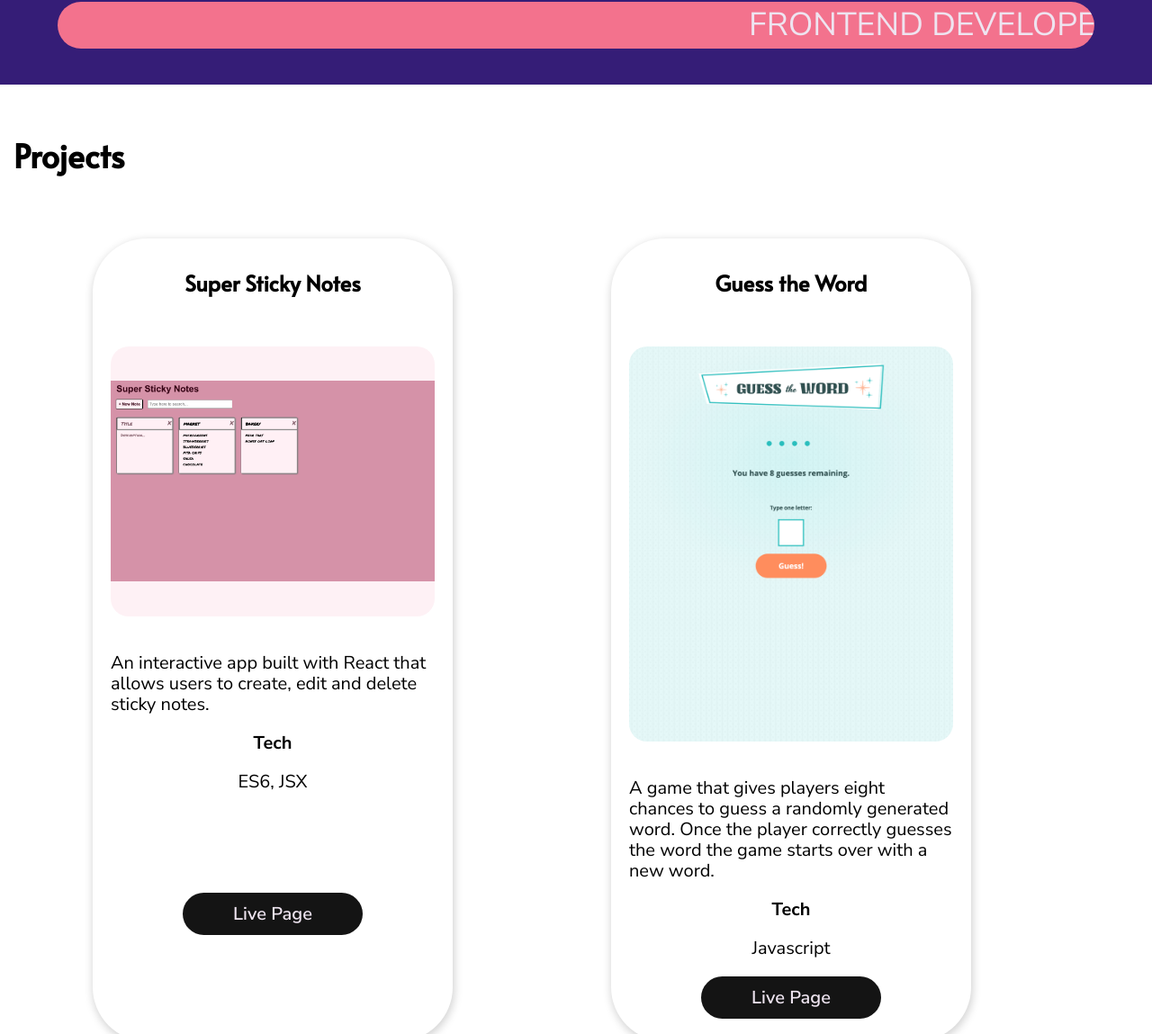
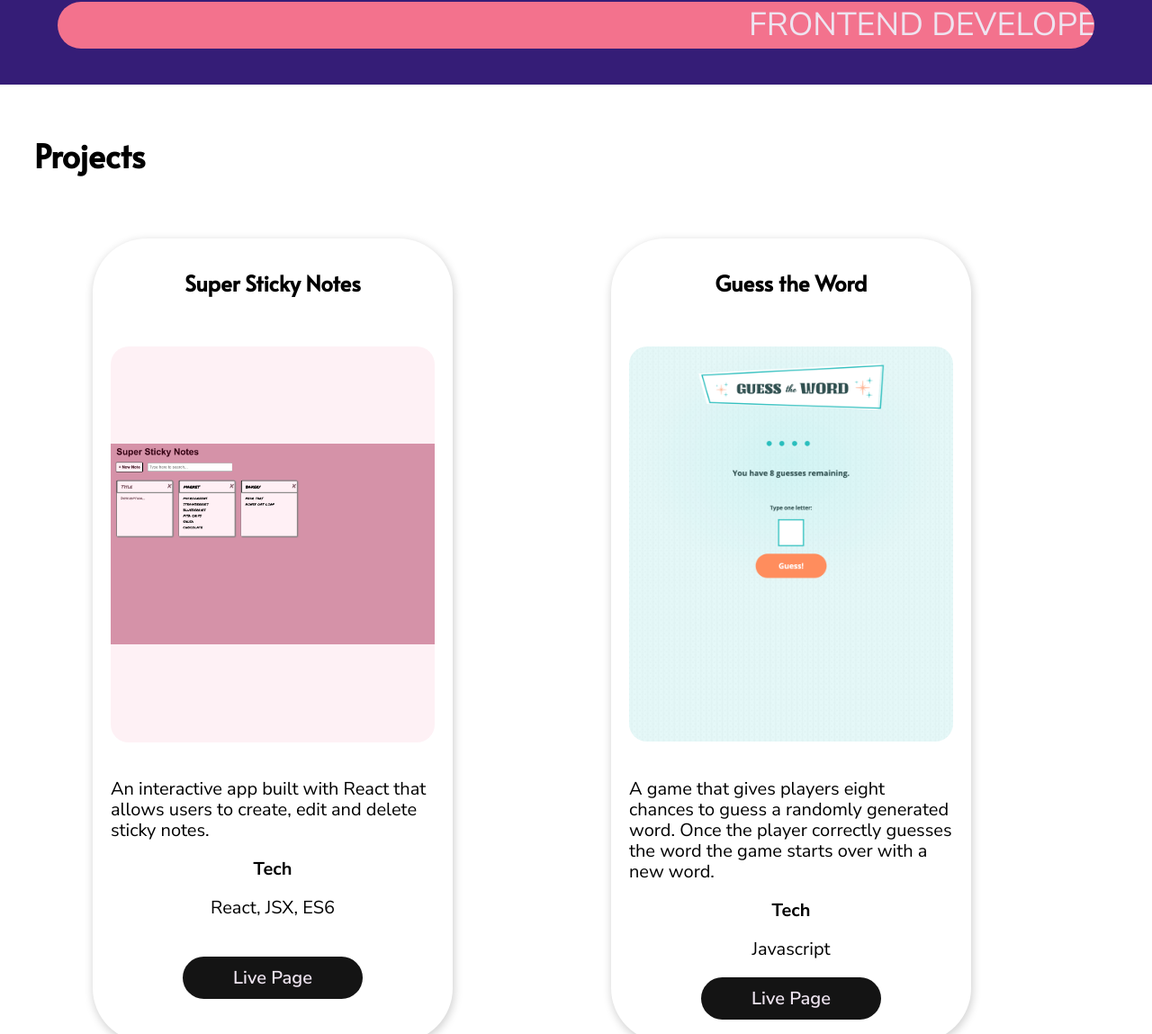
Before and after one commit to YL31/yevonnie-lowe-ingram, a website built with webpack: page index.html in a window 1280 px wide. Shown: the part 480-1629 px from the top of the page at 90% size. Built offline with nearby package versions, Linux system fonts and the light colour scheme.

Commit message:
Adjust spacing throughout page
Decrease min-height of project example figure

Remove skill from marquee and unnecessary comments from page

```diff
--- a/css/main.css
+++ b/css/main.css
@@ -257,7 +257,6 @@ header, footer {
   color: #EEE4F0;
   width: 100%;
   margin: 0;
-  /* padding: 0;  */
 }
 
 header {
@@ -368,14 +367,9 @@ header nav ul li a {
   }
 }
 
-/* footer {
-  padding: 0;
-} */
-
 footer .content-wrapper {
   margin: 0;
   padding: 25px 25px 0;
-
 }
 
 footer a {
@@ -404,7 +398,6 @@ footer a {
   justify-content: space-around;
   align-items: stretch;
   flex-flow: wrap;
-  /* margin: 50px 20px; */
   width: 100%;
   margin: auto;
 }
@@ -421,13 +414,12 @@ footer a {
   box-shadow: 1px 3px 10px 1px #d3d3d3;
   border-radius: 60px;
   padding-bottom: 25px;
-  /* width: 40%; */
 }
 
 .project-example figure {
   margin: 20px;
   padding: 0;
-  min-height: 300px;
+  min-height: 350px;
   border-radius: 20px
 }
 
@@ -537,7 +529,7 @@ button.project-page:hover {
 
   h3 {
     font-size: 2.125em;
-
+    margin-left: 23px;
   }
 
   h4 {
@@ -567,6 +559,10 @@ button.project-page:hover {
   /******** Main Styles ********/
 
   /**** Projects ****/
+
+  .project-example figure {
+    min-height: 440px;
+  }
 
     button.project-page {
     font-size: 1.125em;
@@ -606,7 +602,6 @@ button.project-page:hover {
 
   h2 {
     font-size: 2.75em;
-
   }
 
   h3 {
@@ -682,7 +677,6 @@ button.project-page {
     width: 70%;
     padding: 0 5px;
   }
-
 }
 
 @media print,
--- a/index.html
+++ b/index.html
@@ -54,7 +54,7 @@
       <div class="marquee-container">
         <div class="marquee-box">
           <div class="marquee-content">
-            Frontend Developer • Empathetic Collaborator • Researcher • Creative Problem-Solver • Frontend Developer • Empathetic Collaborator • Researcher • Creative Problem-Solver • Frontend Developer
+            Frontend Developer • Empathetic Collaborator • Creative Problem-Solver • Frontend Developer • Empathetic Collaborator • Creative Problem-Solver • Frontend Developer
           </div>
         </div>
       </div>
@@ -76,7 +76,7 @@
               </figure>
               <p>An interactive app built with React that allows users to create, edit and delete sticky notes.</p>
                 <span>Tech</span>
-                 <p class="project-example-tech">ES6, JSX</p>
+                 <p class="project-example-tech">React, JSX, ES6</p>
                  <button class="project-page" style="border:none"><a href ="https://yl31.github.io/super-sticky-notes/" target="_blank">Live Page</a></button>
             </div>
             <div class="project-example">
@@ -113,7 +113,7 @@
               </figure>
              <p>A multi-page responsive website built from a Photoshop design comp using Flexbox.</p>
              <span>Tech</span>
-              <p class="project-example-tech">HTML, CSS Flexbox</p>
+              <p class="project-example-tech">HTML, CSS, Flexbox</p>
               <button class="project-page" style="border:none"><a href ="https://yl31.github.io/unplugged/" target="_blank">Live Page</a></button>
             </div>
 
```
Lines whose indentation alone changed are shown as unchanged.
